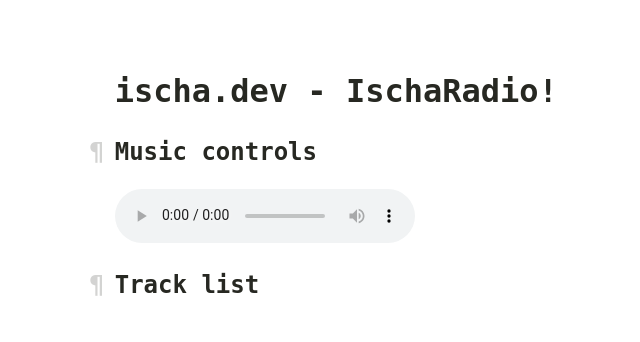
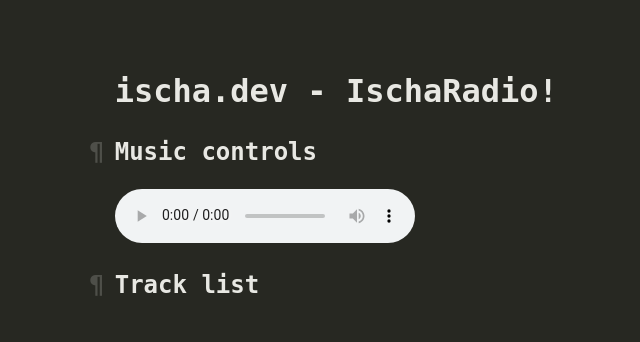
Before and after one commit to MrPixelized/ischa-radio, a plain HTML site: page index.html in a window 1280 px wide. Shown: the whole page, without its empty margins (140-780 px from the left). Drawn offline with Linux system fonts and the light colour scheme; no server answers.

Commit message:
make dark theme default

```diff
--- a/css/master.css
+++ b/css/master.css
@@ -1,9 +1,15 @@
 /* Global initialization */
-:root {
+/*:root {
 	--bg: #fff;
 	--fg: #272822;
 	--links: #07a;
 	--visited: #941352;
+}*/
+:root {
+	--bg: #272822;
+	--fg: #e8e8e3;
+	--links: #66d9ef;
+	--visited: #ae81ff;
 }
 
 @media (prefers-color-scheme: dark) {
```
